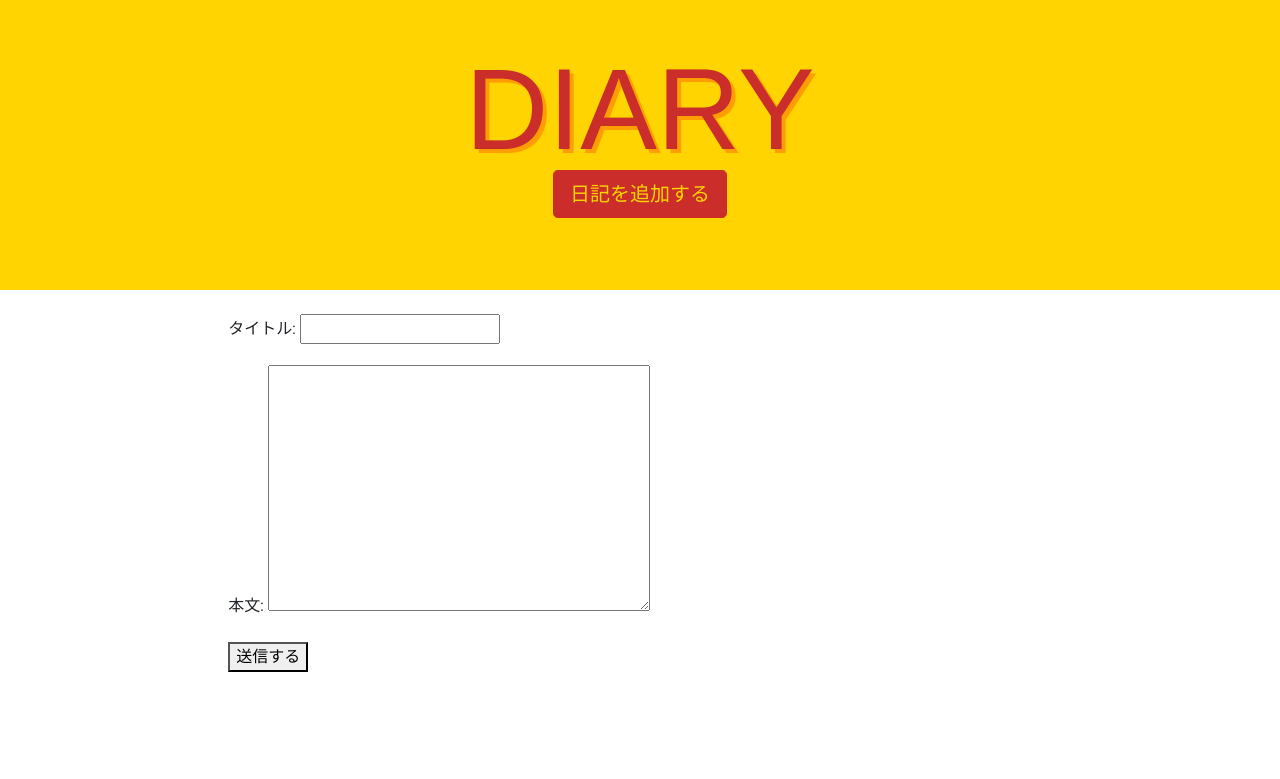
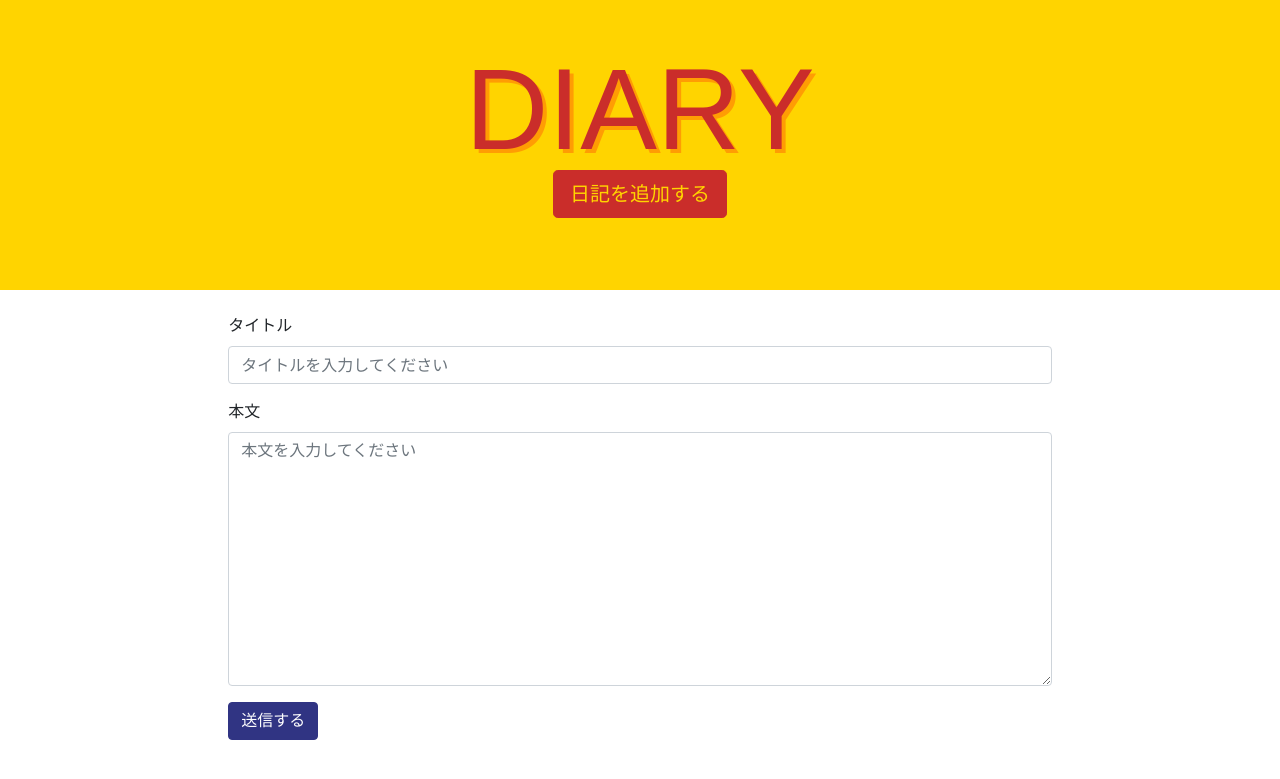
Before and after one commit to y1row/django_udemy, a Django app: page /diary/add/ in a window 1280 px wide. Shown: the top 779 px of the page. Run offline with Django 3.2, Linux system fonts and the light colour scheme; some libraries are stand-ins or nearby versions; some web fonts are replaced.

Commit message:
投稿画面整いました

```diff
--- a/diary/forms.py
+++ b/diary/forms.py
@@ -7,3 +7,12 @@ class DiaryCreateForm(forms.ModelForm):
     class Meta:
         model = Diary
         fields = '__all__'
+
+    def __init__(self, *args, **kwargs):
+        super().__init__(*args, **kwargs)
+        # class
+        for field in self.fields.values():
+            field.widget.attrs['class'] = 'form-control'
+        # placeholder
+        self.fields['title'].widget.attrs['placeholder'] = 'タイトルを入力してください'
+        self.fields['text'].widget.attrs['placeholder'] = '本文を入力してください'
--- a/diary/templates/diary/diary_form.html
+++ b/diary/templates/diary/diary_form.html
@@ -3,7 +3,14 @@
 {% block content %}
     <form action="" method="post">
         {% csrf_token %}
-        {{ form.as_p }}
-        <button type="submit">送信する</button>
+        <div class="form-group">
+            <label for="title">タイトル</label>
+            {{ form.title }}
+        </div>
+        <div class="form-group">
+            <label for="text">本文</label>
+            {{ form.text }}
+        </div>
+        <button class="btn btn-primary" type="submit">送信する</button>
     </form>
 {% endblock %}
```
